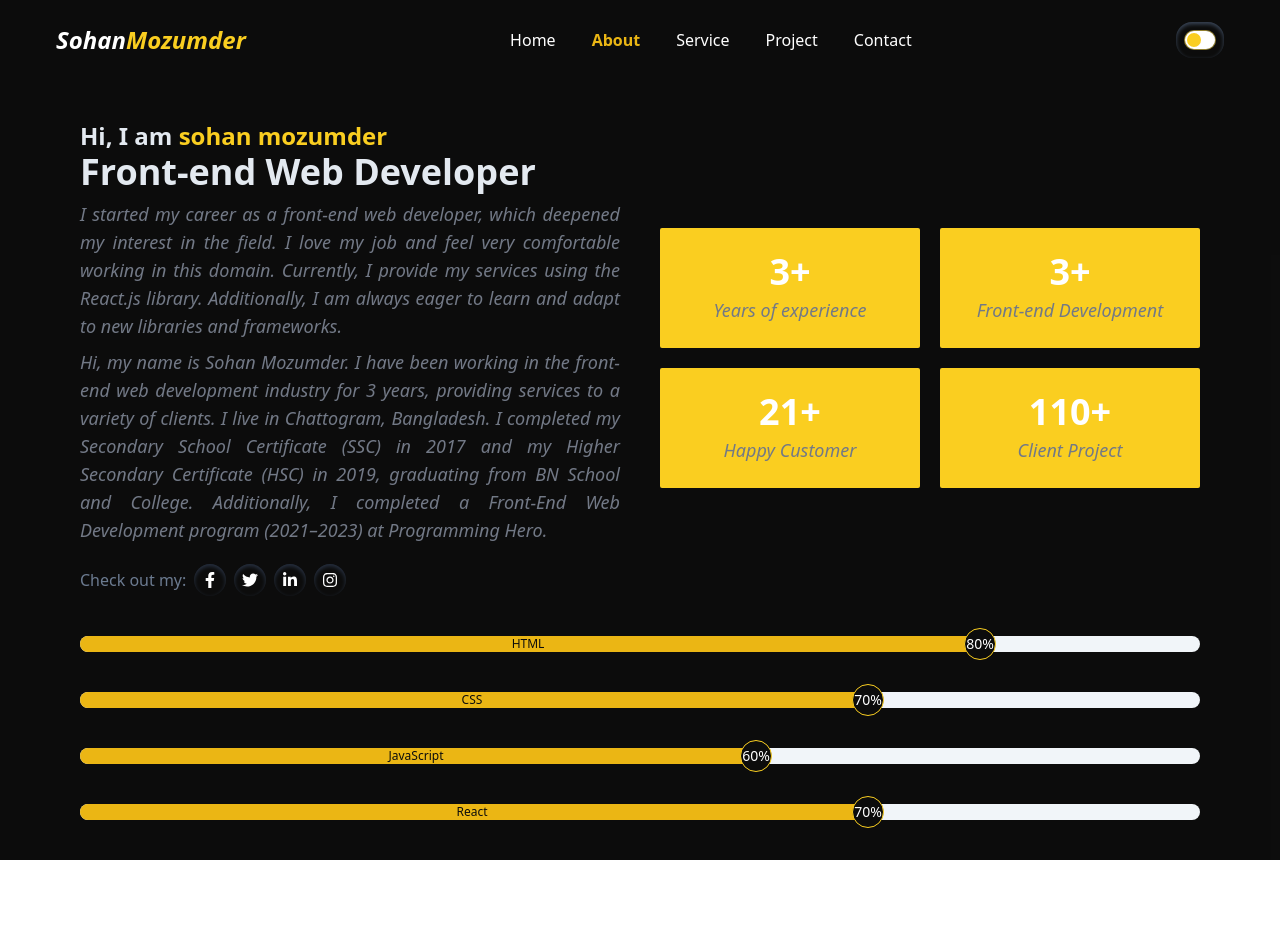
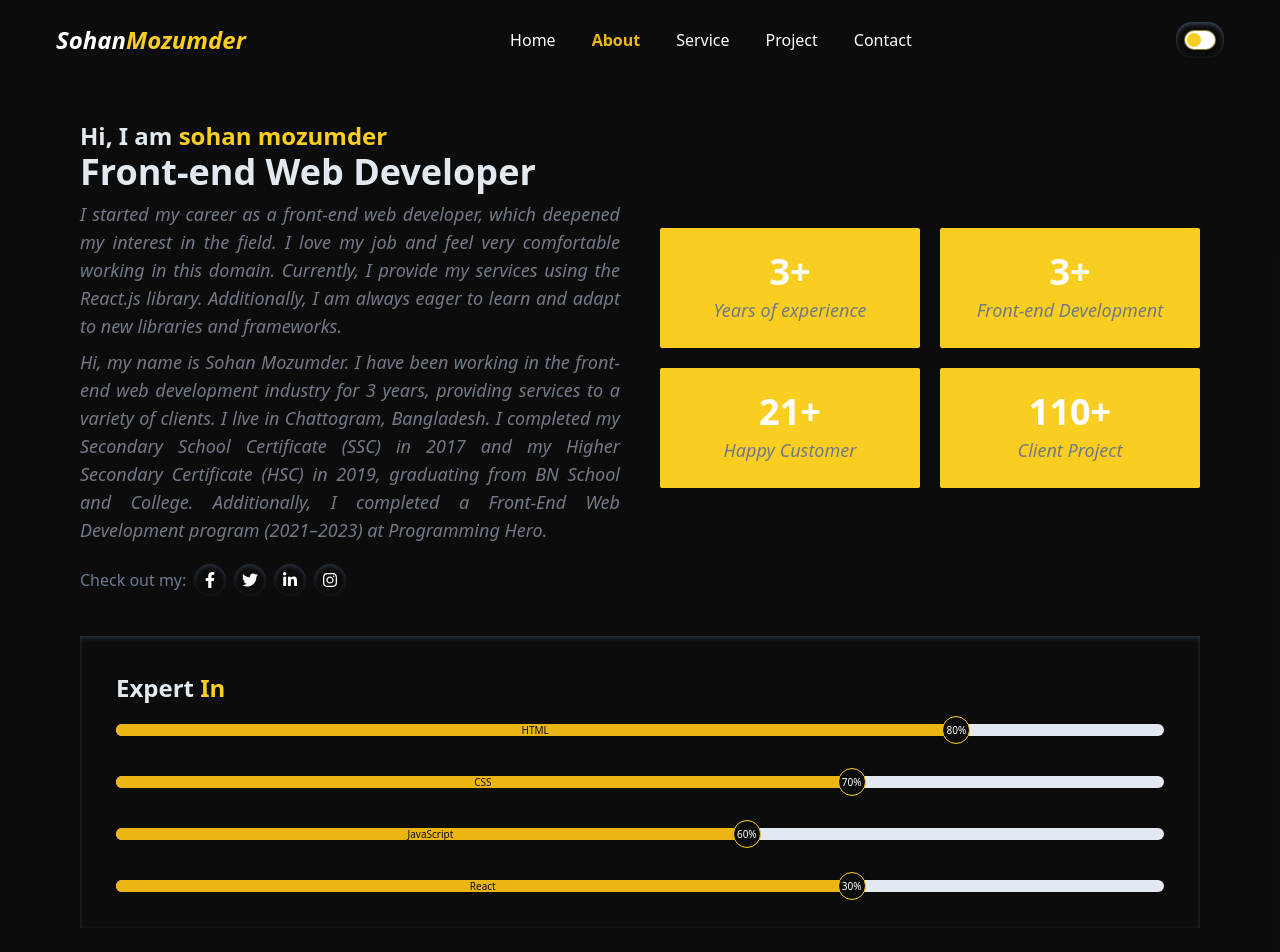
Before and after one commit to sohanwebdevctg/myPersonalPortfolio, a React (Vite) app: page /about in a window 1280 px wide. Shown: the top 952 px of the page. Before the commit the page ends 860 px from the top, so only its background shows below. Built offline with nearby package versions, Linux system fonts and the light colour scheme.

Commit message:
adding experience in about page

```diff
--- a/src/Pages/About/About.jsx
+++ b/src/Pages/About/About.jsx
@@ -62,23 +62,28 @@ const About = () => {
           </div>
           {/* about and experience end */}
           {/* skill start */}
-          <div className="mt-10">
+          <div className="mt-10 bg-black shadow-inner shadow-slate-800 p-5 sm:p-6 md:p-7 lg:p-8 xl:p-9 2xl:p-10 ">
+            <div className="mb-5">
+            <h2 className="text-lg sm:text-lg md:text-xl lg:text-[22px] xl:text-2xl 2xl:text-3xl font-bold text-slate-200">
+                Expert <span className="text-yellow-400">In</span>
+              </h2>
+            </div>
             <ul className="space-y-6 xl:space-y-10">
-              <li className="h-4 bg-slate-100 rounded-lg flex items-center">
-                <span className="bg-yellow-500 h-4 rounded-lg w-[80%] flex items-center justify-center text-xs text-black">HTML</span>
-                <span className=" w-[20%]"><span className="bg-black text-white rounded-full flex justify-center items-center p-2 w-8 h-8 z-50 border-[1px] border-yellow-400 text-[10px] xl:text-sm -ml-3">80%</span></span>
+              <li className="h-3 bg-slate-200 rounded-lg flex items-center">
+                <span className="bg-yellow-500 h-3 rounded-lg w-[80%] flex items-center justify-center text-[10px] text-black">HTML</span>
+                <span className=" w-[20%]"><span className="bg-black text-white rounded-full flex justify-center items-center p-2 w-7 h-7 z-50 border-[1px] border-yellow-400 text-[10px] -ml-3">80%</span></span>
               </li>
-              <li className="h-4 bg-slate-100 rounded-lg flex items-center">
-                <span className="bg-yellow-500 h-4 rounded-lg w-[70%] flex items-center justify-center text-xs text-black">CSS</span>
-                <span className=" w-[30%]"><span className="bg-black text-white rounded-full flex justify-center items-center p-2 w-8 h-8 z-50 border-[1px] border-yellow-400 text-[10px] xl:text-sm -ml-3">70%</span></span>
+              <li className="h-3 bg-slate-200 rounded-lg flex items-center">
+                <span className="bg-yellow-500 h-3 rounded-lg w-[70%] flex items-center justify-center text-[10px] text-black">CSS</span>
+                <span className=" w-[30%]"><span className="bg-black text-white rounded-full flex justify-center items-center p-2 w-7 h-7 z-50 border-[1px] border-yellow-400 text-[10px] -ml-3">70%</span></span>
               </li>
-              <li className="h-4 bg-slate-100 rounded-lg flex items-center">
-                <span className="bg-yellow-500 h-4 rounded-lg w-[60%] flex items-center justify-center text-xs text-black">JavaScript</span>
-                <span className=" w-[40%]"><span className="bg-black text-white rounded-full flex justify-center items-center p-2 w-8 h-8 z-50 border-[1px] border-yellow-400 text-[10px] xl:text-sm -ml-3">60%</span></span>
+              <li className="h-3 bg-slate-200 rounded-lg flex items-center">
+                <span className="bg-yellow-500 h-3 rounded-lg w-[60%] flex items-center justify-center text-[10px] text-black">JavaScript</span>
+                <span className=" w-[40%]"><span className="bg-black text-white rounded-full flex justify-center items-center p-2 w-7 h-7 z-50 border-[1px] border-yellow-400 text-[10px] -ml-3">60%</span></span>
               </li>
-              <li className="h-3 xl:h-4 bg-slate-100 rounded-lg flex items-center">
-                <span className="bg-yellow-500 h-3 xl:h-4 rounded-lg w-[70%] flex items-center justify-center text-[10px] xl:text-xs text-black">React</span>
-                <span className=" w-[30%]"><span className="bg-black text-white rounded-full flex justify-center items-center p-2 w-8 h-8 z-50 border-[1px] border-yellow-400 text-[10px] xl:text-sm -ml-3">70%</span></span>
+              <li className="h-3 bg-slate-200 rounded-lg flex items-center">
+                <span className="bg-yellow-500 h-3 rounded-lg w-[70%] flex items-center justify-center text-[10px] text-black">React</span>
+                <span className=" w-[30%]"><span className="bg-black text-white rounded-full flex justify-center items-center p-2 w-7 h-7 z-50 border-[1px] border-yellow-400 text-[10px] -ml-3">30%</span></span>
               </li>
             </ul>
           </div>
```
